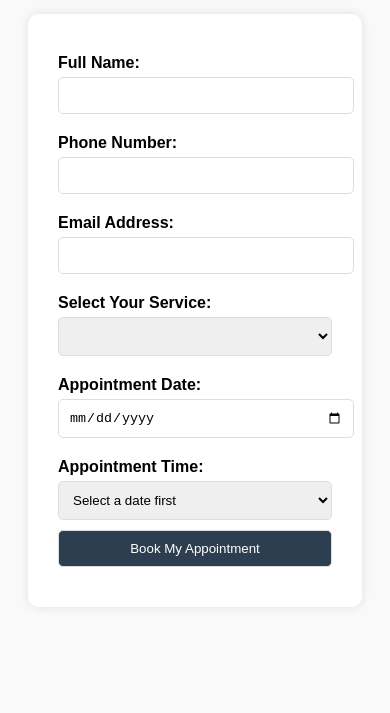
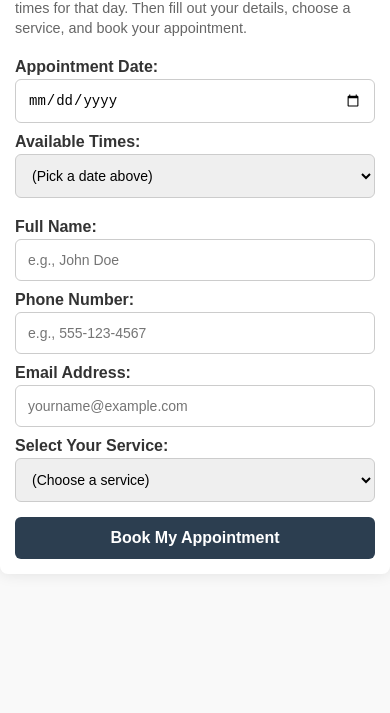
Before and after one commit to bitethatthing2/appointment, a plain HTML site: page index.html in a window 390 px wide. Shown: the part 131-844 px from the top of the page. Drawn offline with Linux system fonts and the light colour scheme; no server answers.

Commit message:
Update index.html

```diff
--- a/index.html
+++ b/index.html
@@ -1,144 +1,216 @@
 <!DOCTYPE html>
 <html lang="en">
 <head>
-  <meta charset="UTF-8" />
-  <meta name="viewport" content="width=device-width, initial-scale=1.0"/>
+  <meta charset="UTF-8">
+  <meta name="viewport" content="width=device-width, initial-scale=1.0">
   <title>Book with Michael</title>
   <style>
+    /* Basic Reset/Styling */
     body {
+      margin: 0; padding: 0;
+      background-color: #f9f9f9;
       font-family: Arial, sans-serif;
-      background-color: #f9f9f9;
-      padding: 20px;
+      color: #333;
     }
+
+    /* Container & Header */
+    .container {
+      max-width: 600px;
+      background-color: #fff;
+      margin: 40px auto;
+      padding: 20px 30px;
+      box-shadow: 0 0 15px rgba(0,0,0,0.1);
+      border-radius: 8px;
+    }
+
     h1 {
       text-align: center;
       color: #2c3e50;
+      margin-bottom: 15px;
     }
-    .form-container {
-      background: white;
-      padding: 30px;
-      border-radius: 10px;
-      box-shadow: 0 0 10px rgba(0, 0, 0, 0.1);
-      max-width: 500px;
-      margin: auto;
+
+    p.note {
+      font-size: 0.9em;
+      color: #666;
+      margin-bottom: 20px;
+      line-height: 1.4;
     }
-    label {
+
+    /* Form Fields */
+    form label {
+      display: block;
       font-weight: bold;
+      margin: 15px 0 5px;
+    }
+
+    form input,
+    form select {
+      width: 100%;
+      padding: 12px;
+      font-size: 14px;
+      border: 1px solid #ccc;
+      border-radius: 6px;
+      box-sizing: border-box;
+    }
+
+    form input:focus,
+    form select:focus {
+      outline: none;
+      border-color: #3498db;
+    }
+
+    form select#time {
+      margin-bottom: 10px;
+    }
+
+    form button[type="submit"] {
       display: block;
-      margin: 10px 0 5px;
+      width: 100%;
+      padding: 12px;
+      font-size: 16px;
+      font-weight: bold;
+      background-color: #2c3e50;
+      color: #fff;
+      border: none;
+      border-radius: 6px;
+      cursor: pointer;
+      margin-top: 20px;
+      transition: background-color 0.3s;
     }
-    input, select, button {
-      width: 100%;
-      padding: 10px;
-      margin-bottom: 10px;
-      border-radius: 5px;
-      border: 1px solid #ddd;
+
+    form button[type="submit"]:hover {
+      background-color: #1a252f;
     }
-    button {
-      background-color: #2c3e50;
-      color: white;
-      cursor: pointer;
-    }
-    button:hover {
-      background-color: #1a252f;
+
+    /* Responsive */
+    @media (max-width: 480px) {
+      .container {
+        margin: 20px auto;
+        padding: 15px;
+      }
+      form label {
+        margin: 10px 0 3px;
+      }
+      form button[type="submit"] {
+        margin-top: 15px;
+      }
     }
   </style>
 </head>
 <body>
-  <h1>Book an Appointment with Michael</h1>
-  <div class="form-container">
+  <div class="container">
+    <h1>Book with Michael</h1>
+    <p class="note">
+      Welcome! Please select a date first to see all available times for that day.
+      Then fill out your details, choose a service, and book your appointment.
+    </p>
+
     <form id="appointmentForm">
-      <label for="name">Full Name:</label>
-      <input type="text" id="name" name="name" required />
-
-      <label for="phone">Phone Number:</label>
-      <input type="text" id="phone" name="phone" required />
-
-      <label for="email">Email Address:</label>
-      <input type="email" id="email" name="email" required />
-
-      <label for="service">Select Your Service:</label>
-      <select id="service" name="service" required></select>
-
+      <!-- 1) User picks date -->
       <label for="date">Appointment Date:</label>
       <input type="date" id="date" name="date" required />
 
-      <label for="time">Appointment Time:</label>
+      <!-- 2) Display times once date is chosen -->
+      <label for="time">Available Times:</label>
       <select id="time" name="time" required>
-        <option value="">Select a date first</option>
+        <option value="">(Pick a date above)</option>
       </select>
 
+      <!-- 3) Personal Details -->
+      <label for="name">Full Name:</label>
+      <input
+        type="text"
+        id="name"
+        name="name"
+        placeholder="e.g., John Doe"
+        required
+      />
+
+      <label for="phone">Phone Number:</label>
+      <input
+        type="text"
+        id="phone"
+        name="phone"
+        placeholder="e.g., 555-123-4567"
+        required
+      />
+
+      <label for="email">Email Address:</label>
+      <input
+        type="email"
+        id="email"
+        name="email"
+        placeholder="yourname@example.com"
+        required
+      />
+
+      <!-- 4) Service Dropdown -->
+      <label for="service">Select Your Service:</label>
+      <select id="service" name="service" required>
+        <option value="" hidden disabled selected>(Choose a service)</option>
+        <option value="Haircut">Haircut - $45</option>
+        <option value="Beard Trim">Beard Trim - $30</option>
+        <option value="Hot Towel Shave">Hot Towel Shave - $40</option>
+      </select>
+
+      <!-- 5) Submit Button -->
       <button type="submit">Book My Appointment</button>
     </form>
   </div>
 
   <script>
     document.addEventListener('DOMContentLoaded', function() {
-      const serviceSelect = document.getElementById('service');
       const dateInput = document.getElementById('date');
       const timeSelect = document.getElementById('time');
 
-      /*
-       * 1) FETCH SERVICES via "107485b5..." (GET)
-       * Adjust or remove if your system doesn't need a services list.
-       */
-      fetch('https://bitethatthing.app.n8n.cloud/webhook/107485b5-3b46-4dc8-8c05-c06a7a7e91fe')
-        .then(response => response.json())
-        .then(data => {
-          // data.services should be an array: [{ name: "Haircut", price: 45 }, ...]
-          if (!data.services) return;
-          data.services.forEach(service => {
-            let option = document.createElement('option');
-            option.value = service.name;
-            option.textContent = `${service.name} - $${service.price}`;
-            serviceSelect.appendChild(option);
-          });
-        })
-        .catch(err => console.error('Error fetching services:', err));
+      // 1) When date changes, fetch times from GET endpoint
+      dateInput.addEventListener('change', function() {
+        const selectedDate = dateInput.value.trim();
+        if (!selectedDate) return;
 
-      /*
-       * 2) FETCH AVAILABLE TIMES via "9c6e7372..." (GET)
-       */
-      dateInput.addEventListener('change', function() {
-        const selectedDate = dateInput.value;
+        // Clear old options
         timeSelect.innerHTML = '<option value="">Loading available times...</option>';
 
-        // If your workflow expects 'barber=Michael', keep it. Otherwise remove &barber=Michael
+        // *** GET Endpoint: Fetch times for the chosen date
         fetch(`https://bitethatthing.app.n8n.cloud/webhook/9c6e7372-2a6a-4ebe-8c77-788f1378ecde?date=${selectedDate}&barber=Michael`)
           .then(response => response.json())
           .then(data => {
-            timeSelect.innerHTML = '<option value="">Select a time</option>';
-            if (!data.availableTimes) return;
+            timeSelect.innerHTML = '<option value=\"\">(Select a time)</option>';
+            if (!data.availableTimes) {
+              // In case there's no 'availableTimes' key
+              console.warn('No availableTimes found in response.');
+              return;
+            }
 
+            // Populate dropdown with returned times
             data.availableTimes.forEach(time => {
-              let option = document.createElement('option');
-              option.value = time;
-              option.textContent = time;
-              timeSelect.appendChild(option);
+              let opt = document.createElement('option');
+              opt.value = time;
+              opt.textContent = time;
+              timeSelect.appendChild(opt);
             });
           })
-          .catch(err => console.error('Error fetching available times:', err));
+          .catch(err => {
+            console.error('Error fetching times:', err);
+            timeSelect.innerHTML = '<option value="">(Could not load times)</option>';
+          });
       });
 
-      /*
-       * 3) SUBMIT BOOKING via "107485b5..." (POST)
-       *
-       * We'll assume your n8n workflow on that endpoint can accept POST data
-       * to save the booking: name, phone, email, service, date, time, barber.
-       */
+      // 2) Submit booking via POST
       document.getElementById('appointmentForm').addEventListener('submit', function(event) {
         event.preventDefault();
 
         const appointmentData = {
-          name: document.getElementById('name').value,
-          phone: document.getElementById('phone').value,
-          email: document.getElementById('email').value,
+          name: document.getElementById('name').value.trim(),
+          phone: document.getElementById('phone').value.trim(),
+          email: document.getElementById('email').value.trim(),
           service: document.getElementById('service').value,
-          date: document.getElementById('date').value,
-          time: document.getElementById('time').value,
-          barber: "Michael"
+          date: document.getElementById('date').value.trim(),
+          time: document.getElementById('time').value.trim(),
+          barber: 'Michael'
         };
 
+        // *** POST Endpoint: Book an appointment
         fetch('https://bitethatthing.app.n8n.cloud/webhook/107485b5-3b46-4dc8-8c05-c06a7a7e91fe', {
           method: 'POST',
           headers: { 'Content-Type': 'application/json' },
@@ -146,12 +218,15 @@
         })
         .then(response => response.json())
         .then(data => {
+          // Basic success message (adjust as needed)
           alert('Appointment booked successfully!');
           document.getElementById('appointmentForm').reset();
+          // Reset the 'Available Times' select
+          timeSelect.innerHTML = '<option value=\"\">(Pick a date above)</option>';
         })
         .catch(error => {
-          alert('Error booking appointment');
-          console.error('Error:', error);
+          alert('Error booking appointment. Please try again.');
+          console.error('Booking error:', error);
         });
       });
     });
```
